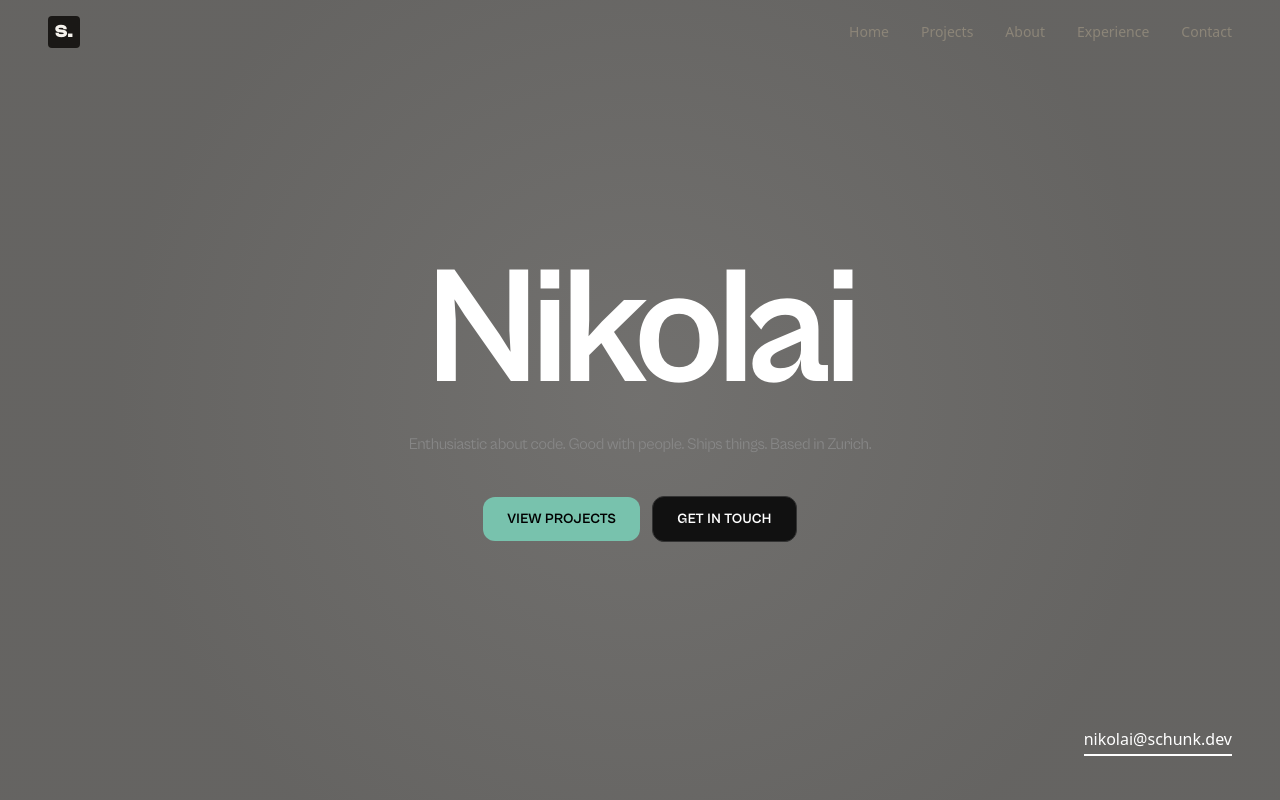
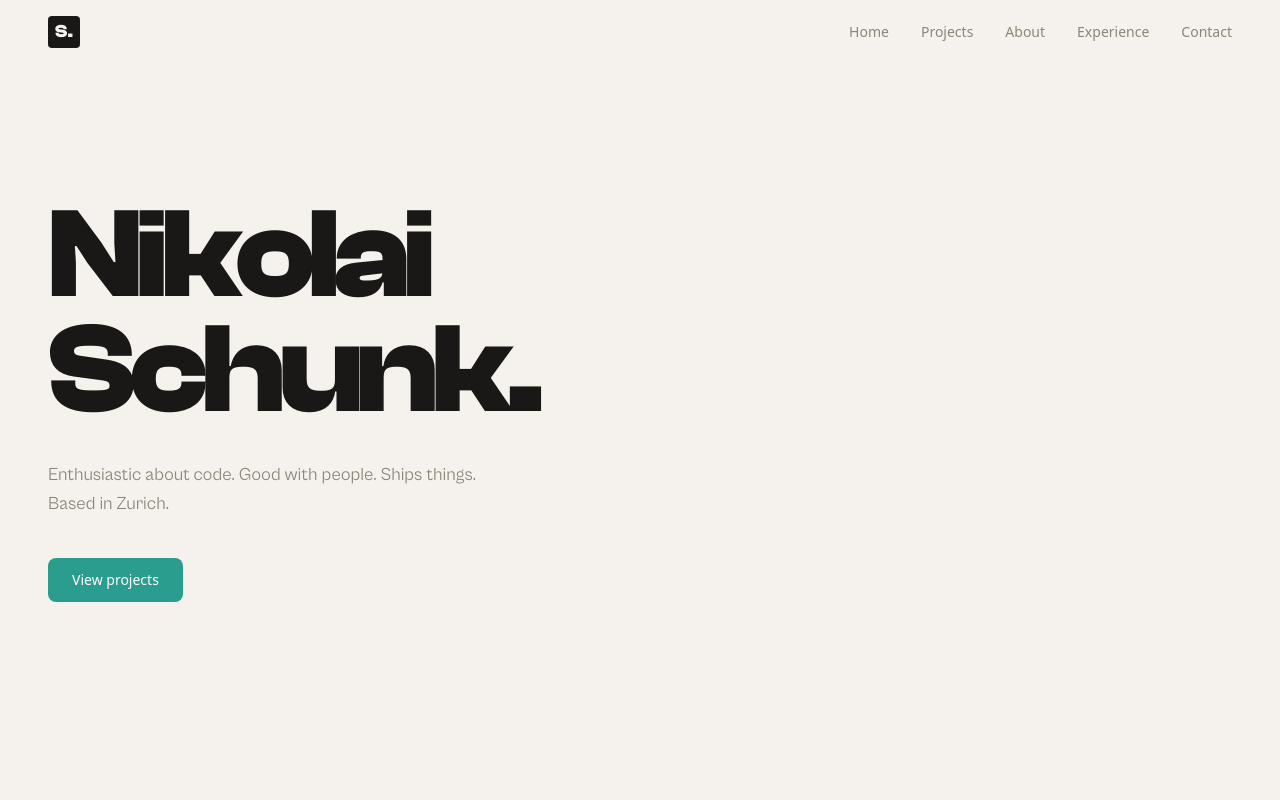
Before and after one commit to nikolaischunk/schunk.dev, a Next.js app: page / in a window 1280 px wide. Shown: the top 800 px of the page. Built offline with nearby package versions, Linux system fonts and the light colour scheme; a web font is replaced by a local one.

Commit message:
feat: asymmetric hero with Clash Display and reveal animation

```diff
--- /dev/null
+++ b/src/components/motion/HeroReveal.tsx
@@ -0,0 +1,31 @@
+"use client";
+
+import { motion, useReducedMotion } from "framer-motion";
+
+export default function HeroReveal({
+  children,
+  delay = 0,
+}: {
+  children: React.ReactNode;
+  delay?: number;
+}) {
+  const reduce = useReducedMotion();
+
+  if (reduce) return <>{children}</>;
+
+  return (
+    <div className="overflow-hidden">
+      <motion.div
+        initial={{ y: "100%", opacity: 0 }}
+        animate={{ y: 0, opacity: 1 }}
+        transition={{
+          duration: 0.8,
+          delay,
+          ease: [0.16, 1, 0.3, 1],
+        }}
+      >
+        {children}
+      </motion.div>
+    </div>
+  );
+}
--- a/src/components/sections/Hero.tsx
+++ b/src/components/sections/Hero.tsx
@@ -1,45 +1,37 @@
 import me from "@/data/me.json";
+import HeroReveal from "@/components/motion/HeroReveal";
 
 export default function Hero() {
   return (
     <header
       id="top"
-      className="relative h-screen w-full flex flex-col items-center justify-center"
+      className="relative min-h-[100dvh] w-full flex items-center"
     >
-      <div className="absolute inset-0 z-0 pointer-events-none">
-        <div className="absolute inset-0 bg-[radial-gradient(circle_at_center,_#1a1a1a_0%,_#050505_70%)] opacity-60" />
-      </div>
+      <div className="max-w-7xl mx-auto px-5 md:px-12 w-full py-32">
+        <HeroReveal>
+          <h1 className="font-[family-name:var(--font-display)] font-bold tracking-tighter leading-[0.9] text-5xl md:text-7xl lg:text-[8rem] text-foreground">
+            {me.personal.name.split(" ")[0]}
+            <br />
+            {me.personal.name.split(" ")[1]}.
+          </h1>
+        </HeroReveal>
 
-      <div className="relative z-10 text-center">
-        <h1 className="text-white font-bold tracking-[-0.05em] leading-[0.9] text-[13vw]">
-          {me.personal.name.split(" ")[0]}
-        </h1>
-        <p className="mt-6 text-sm md:text-base text-[#888888] tracking-tight max-w-xl mx-auto px-6">
+        <HeroReveal delay={0.15}>
+          <p className="mt-6 md:mt-8 text-base md:text-lg text-muted max-w-md leading-relaxed">
             {me.personal.tagline} Based in {me.personal.location.city}.
           </p>
-        <div className="mt-10 flex flex-col sm:flex-row items-center justify-center gap-3">
+        </HeroReveal>
+
+        <HeroReveal delay={0.3}>
+          <div className="mt-10">
             <a
               href="#projects"
-            className="px-6 py-3 bg-[#78c2ad] hover:bg-[#5aab95] text-black font-bold text-sm tracking-wide uppercase rounded-xl transition-all"
+              className="inline-block px-6 py-3 bg-accent hover:bg-accent-dim text-white font-medium text-sm rounded-lg transition-colors active:scale-[0.98]"
             >
               View projects
             </a>
-          <a
-            href="#contact"
-            className="px-6 py-3 bg-[#111111] hover:bg-white hover:text-black text-white font-bold text-sm tracking-wide uppercase rounded-xl transition-all border border-[#333333]"
-          >
-            Get in touch
-          </a>
           </div>
-      </div>
-
-      <div className="absolute bottom-12 right-8 md:right-12 text-right">
-        <a
-          href={`mailto:${me.contact.email}`}
-          className="text-white font-medium hover:text-[#78c2ad] transition-colors border-b-2 border-white hover:border-[#78c2ad] pb-1"
-        >
-          {me.contact.email}
-        </a>
+        </HeroReveal>
       </div>
     </header>
   );
```
Lines whose indentation alone changed are shown as unchanged.
